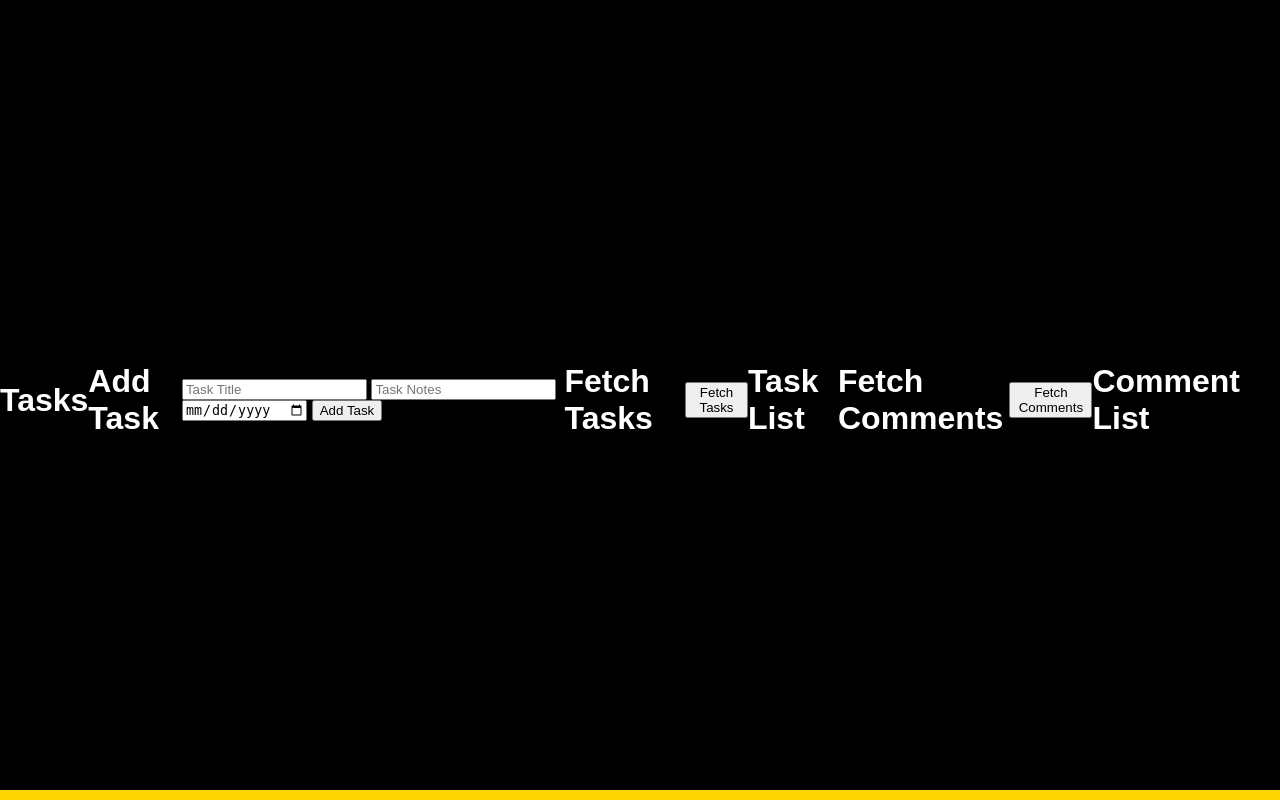
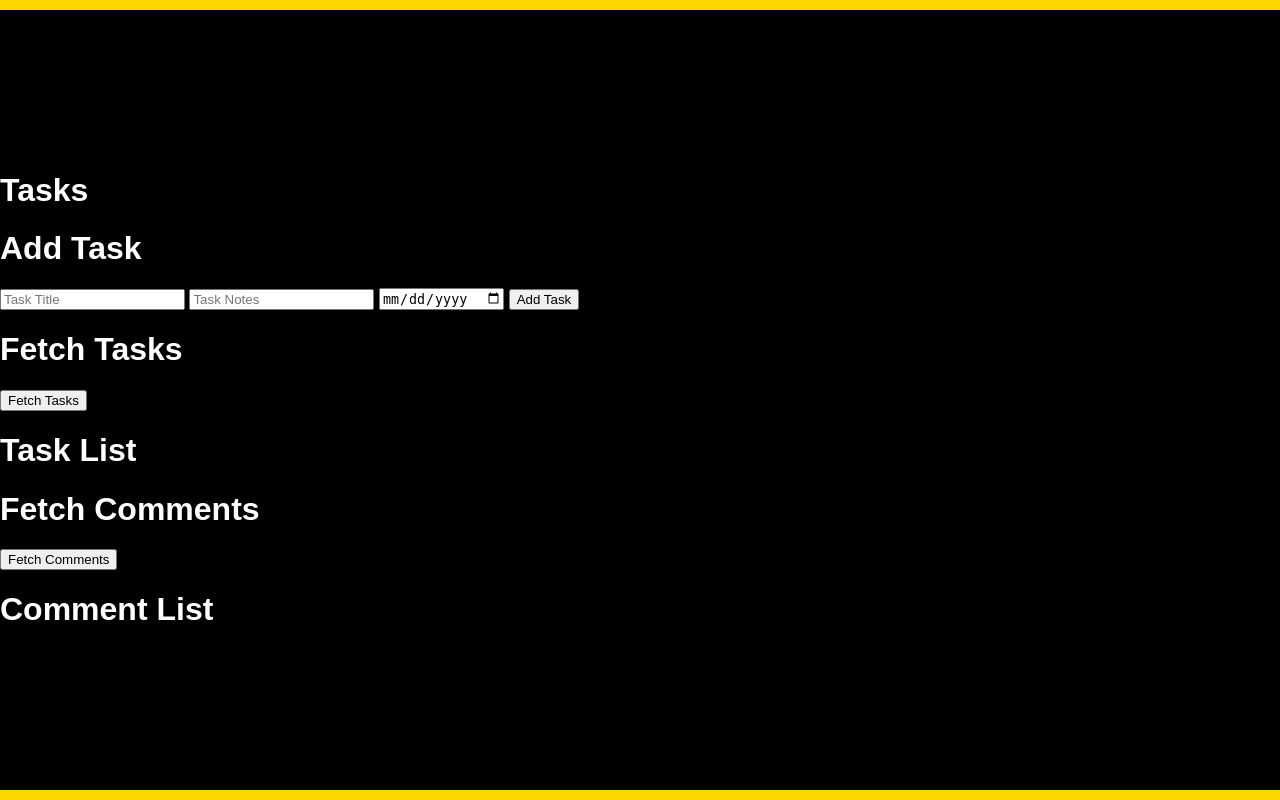
Before and after one commit to Mudit-Nigam/google-suite-task-manager, a Flask app: page /protected_area in a window 1280 px wide. Run offline with Flask 3, Linux system fonts and the light colour scheme; the visitor is signed in with stand-in values (Sample User, id 1).

Commit message:
Update protected_area.html

```diff
--- a/app/templates/protected_area.html
+++ b/app/templates/protected_area.html
@@ -52,6 +52,8 @@
     </style>
 </head>
 <body>
+    <div class="yellow-bar-top"></div>
+    <div class="container">
     <h1>Tasks</h1>
 
 
```
